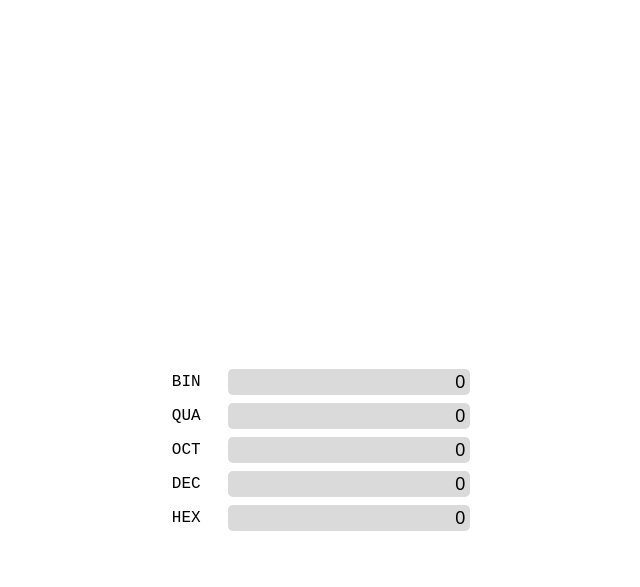
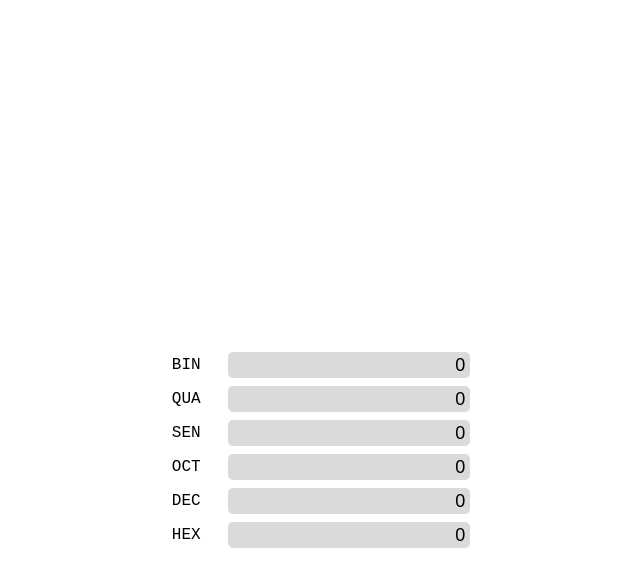
Before and after one commit to ashenm/tools, a Jekyll site: the page built from numerals.html, in a window 1280 px wide. Shown: the top 587 px of the page, without its empty margins (319-959 px from the left). Built offline with Jekyll 4.4.1, drawn with Linux system fonts in a browser that asks for light colours.

Commit message:
Add SEN conversion

```diff
--- a/numerals.html
+++ b/numerals.html
@@ -85,6 +85,7 @@ keywords: ashen, gunaratne, ashen m. gunaratne, binary, decimal, denary, octal,
 
       window.form.bin = document.querySelector('input[data-base="2"]');
       window.form.qua = document.querySelector('input[data-base="4"]');
+      window.form.sen = document.querySelector('input[data-base="6"]');
       window.form.oct = document.querySelector('input[data-base="8"]');
       window.form.dec = document.querySelector('input[data-base="10"]');
       window.form.hex = document.querySelector('input[data-base="16"]');
@@ -107,6 +108,9 @@ keywords: ashen, gunaratne, ashen m. gunaratne, binary, decimal, denary, octal,
         QUA <input type="text" value="0" data-base="4" />
       </label>
       <label>
+        SEN <input type="text" value="0" data-base="6" />
+      </label>
+      <label>
         OCT <input type="text" value="0" data-base="8" />
       </label>
       <label>
```
